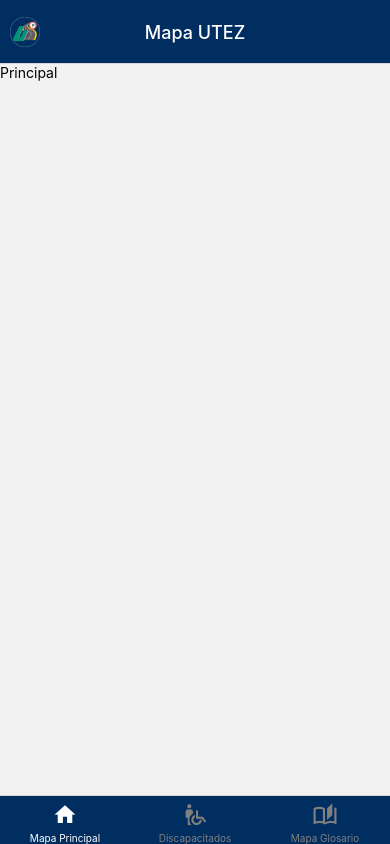
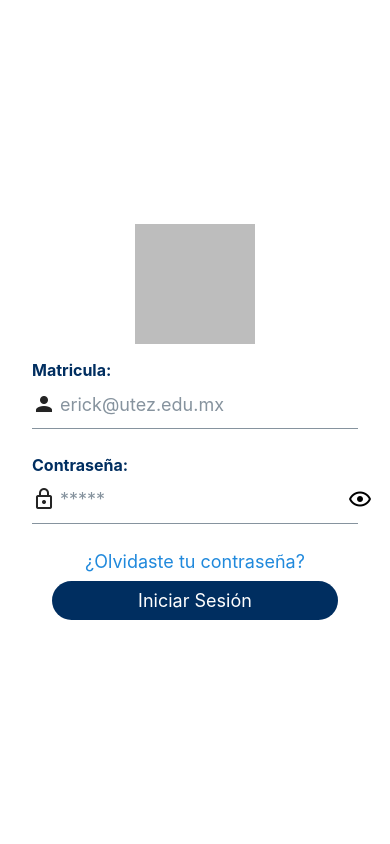
Before and after one commit to MaximilianoCarreraOropeza/ADIPA, a React Native app: screen /PerfilStack in a window 390 px wide. Built offline with nearby package versions, Linux system fonts and the light colour scheme.

Commit message:
Cambios que hizo mickey

```diff
--- a/App.js
+++ b/App.js
@@ -6,6 +6,6 @@ export default function App() {
   return (
     //le pregunte al profe y me gusto su idea, basicamente aqui debemos de poner una condicional para saber si hay sesion o nel y de aqui
     //se renderizara dependiendo si esta iniciado o no, y ya esa es la idea ya que cada navegacion es distinta y uno tiene tab y el otro solo son pantallas
-    <NavigationWithOutAuth/>
+    <NavigationAuth/>
   );
 }
--- a/package.json
+++ b/package.json
@@ -18,6 +18,8 @@
     "expo-status-bar": "~1.11.1",
     "react": "18.2.0",
     "react-native": "0.73.4",
+    "react-native-gesture-handler": "^2.15.0",
+    "react-native-reanimated": "^3.7.0",
     "react-native-safe-area-context": "4.8.2",
     "react-native-screens": "~3.29.0"
   },
--- a/src/modules/navegacion/navegacionSesion/NavigationAuth.jsx
+++ b/src/modules/navegacion/navegacionSesion/NavigationAuth.jsx
@@ -1,14 +1,131 @@
-import React from 'react'
-import { NavigationContainer } from '@react-navigation/native';
-import { createBottomTabNavigator } from '@react-navigation/bottom-tabs';
-import {Icon} from '@rneui/base';
-import AuthStack from './stack/AuthStack';
+import React, { useState } from 'react';
+import { View, StyleSheet } from 'react-native';
+import { Input, Image, Icon, Button } from '@rneui/base';
+import Logo from '../../../../assets/logo.png';
+import { isEmpty } from 'lodash';
 
-//este navigation es el stack que hay antes de entrar a sesion, osea no tiene iniciado sesion
-export default function NavigationAuth() {
+
+export default function (props) {
+
+  const { navigation } = props;
+  const [email, setEmail] = useState('');
+  const [password, setPassword] = useState('');
+  const [showPassword, setShowPassword] = useState(true);
+  const [showMessage, setShowMessage] = useState('');
+  const [visible, setVisible] = useState(false);
+  const login = async () => {
+    if (!isEmpty(email) && !isEmpty(password)) {
+      setShowMessage('');
+      setVisible(true);
+      try {
+        const response = await signInWithEmailAndPassword(auth, email, password);
+        console.log(response.user);
+      } catch (error) {
+        console.log("error", error);
+      } finally {
+        setVisible(false);
+      }
+    } else {
+      setShowMessage('Campos obligatorios');
+    }
+  }
   return (
-    <View>
-      <Text>NavigationAuth</Text>
+    <View style={styles.container}>
+      <Image
+        source={Logo}
+        style={styles.logo}
+        resizeMethod="contain"
+      />
+      <Input
+        placeholder="erick@utez.edu.mx"
+        label="Matricula: "
+        keyboardType="email-address"
+        // Esto es un callback function
+        onChange={({ nativeEvent: { text } }) => setEmail(text)}
+        labelStyle={styles.label}
+        containerStyle={styles.input}
+        errorMessage={showMessage}
+        leftIcon={
+          <Icon
+            type='material-community'
+            name={showMessage ? 'account-outline' : 'account'}
+          />
+        }
+      />
+
+      <Input
+        placeholder="*****"
+        label="Contraseña: "
+        // Esto es un callback function
+        onChange={({ nativeEvent: { text } }) => setPassword(text)}
+        labelStyle={styles.label}
+        containerStyle={styles.input}
+        secureTextEntry={showPassword}
+        rightIcon={
+          <Icon
+            type='material-community'
+            name={showPassword ? 'eye-outline' : 'eye-off-outline'}
+            color='black'
+            onPress={() => setShowPassword(!showPassword)}
+          />
+        }
+        leftIcon={
+          <Icon
+            type='material-community'
+            name={showPassword ? 'lock-outline' : 'lock'}
+          />
+        }
+        errorMessage={showMessage}
+      />
+      <Button
+        title="¿Olvidaste tu contraseña?"
+        type='clear'
+        containerStyle={styles.container2}
+        buttonStyle={styles.btnStyle2}
+        onPress={() => navigation.navigate('CreateAccount')}
+      />
+      <Button
+        title='Iniciar Sesión'
+        onPress={login}
+        containerStyle={styles.btnContainer}
+        buttonStyle={styles.btnStyle}
+        titleStyle={{ color: "white" }}
+      />
+
+
     </View>
   )
 }
+
+const styles = StyleSheet.create({
+  container: {
+    flex: 1,
+    backgroundColor: 'white',
+    justifyContent: 'center',
+    alignItems: 'center',
+    padding: 16
+  },
+  container2: {
+  },
+  logo: {
+    width: 120,
+    height: 120,
+    marginBottom: 8
+  },
+  input: {
+    paddingHorizontal: 16,
+    marginVertical: 8,
+
+  },
+  label: {
+    color: '#002E60',
+  },
+  btnStyle: {
+    backgroundColor: '#002E60',
+    color: '#000',
+    borderRadius: 50
+  },
+  btnContainer: {
+    width: '80%',
+  }
+})
--- a/src/modules/navegacion/navegacionSinSesion/NavigationWithOutAuth.jsx
+++ b/src/modules/navegacion/navegacionSinSesion/NavigationWithOutAuth.jsx
@@ -13,7 +13,7 @@ const Tab = createBottomTabNavigator();
 export default function NavigationWithOutAuth() {
   return (
     <NavigationContainer>
-      <Tab.Navigator
+      <Tab.Navigator initialRouteName='GlosarioStack'
         screenOptions={({route}) => ({
             tabBarIcon: ({focused, color, size}) => {
                 const { iconName, iconType } = getIconName(route.name, focused);
```
Also changed, not shown: 1 other file (tests, documents, lock files or other folders).
